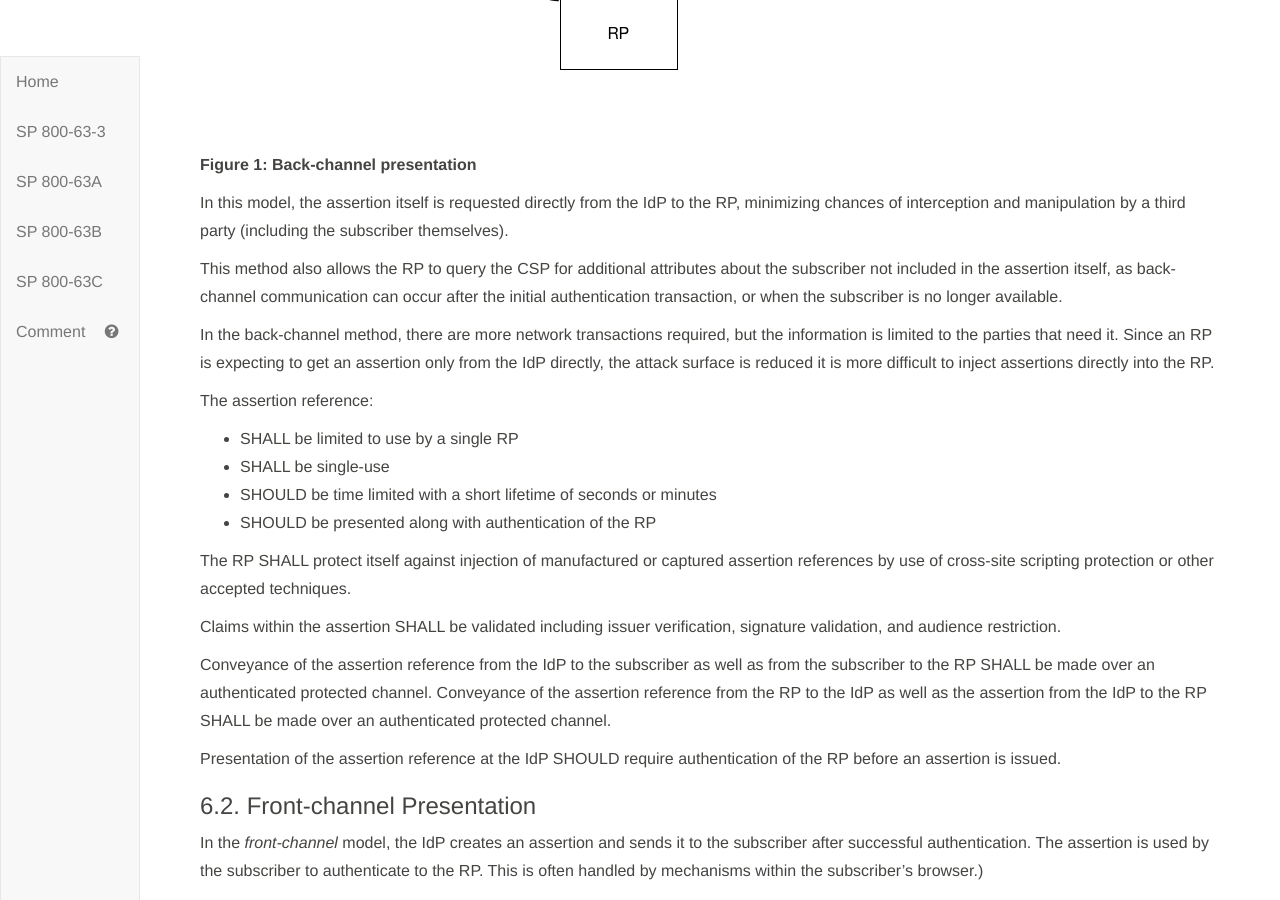
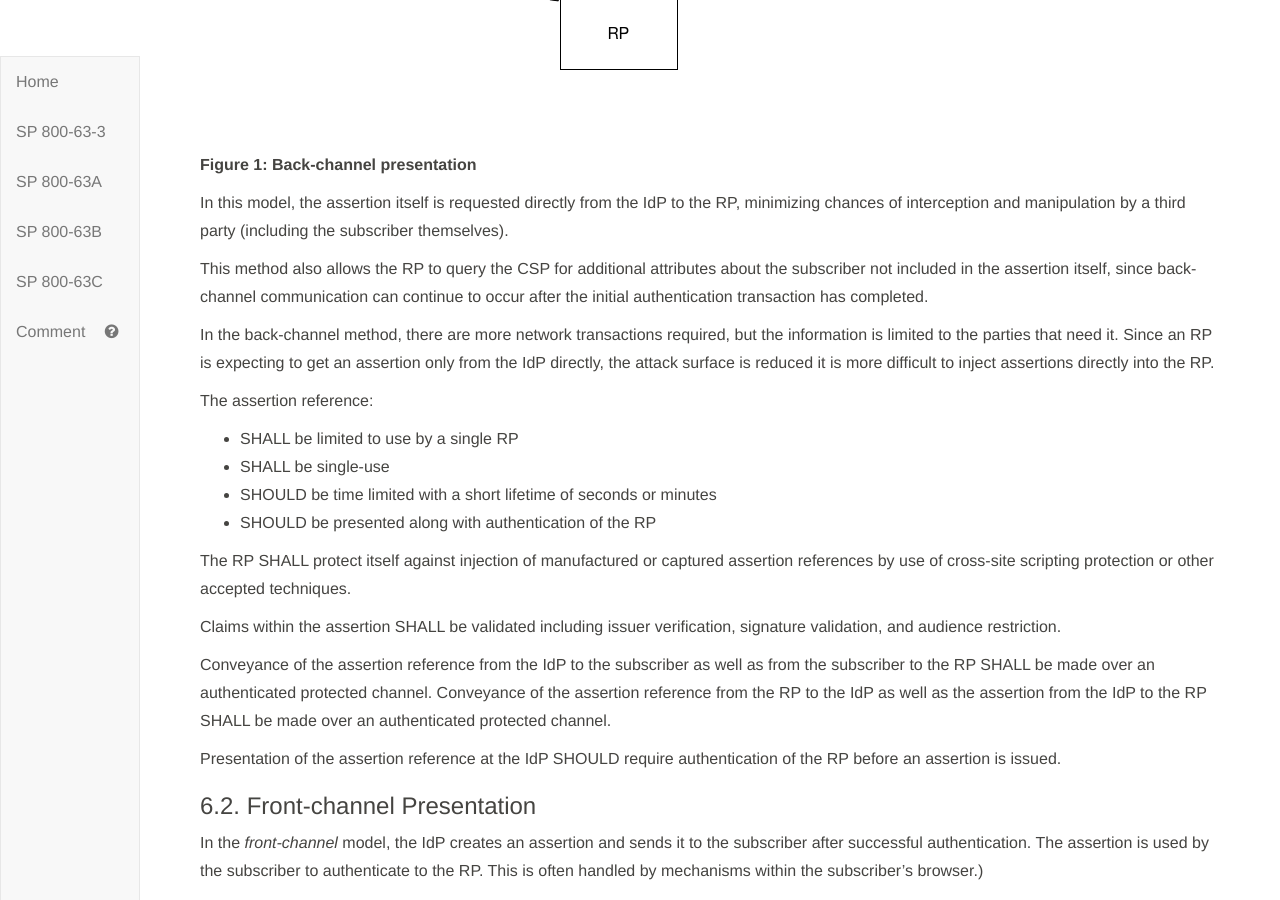
Before and after one commit to usnistgov/800-63-3, a Jekyll site: the page built from sp800-63c.md, in a window 1280 px wide and 900 px high, scrolled down 14525 px. Built offline with Jekyll 4.4.1, drawn with Linux system fonts in a browser that asks for light colours.

Commit message:
clarify user presence at back-channel

```diff
--- a/sp800-63c/sec6_presentation.md
+++ b/sp800-63c/sec6_presentation.md
@@ -18,7 +18,7 @@ In the *back-channel* model, the subscriber is given an assertion reference to p
 
 In this model, the assertion itself is requested directly from the IdP to the RP, minimizing chances of interception and manipulation by a third party (including the subscriber themselves).
 
-This method also allows the RP to query the CSP for additional attributes about the subscriber not included in the assertion itself, as back-channel communication can occur after the initial authentication transaction, or when the subscriber is no longer available.
+This method also allows the RP to query the CSP for additional attributes about the subscriber not included in the assertion itself, since back-channel communication can continue to occur after the initial authentication transaction has completed.
 
 In the back-channel method, there are more network transactions required, but the information is limited to the parties that need it. Since an RP is expecting to get an assertion only from the IdP directly, the attack surface is reduced it is more difficult to inject assertions directly into the RP.
 
```
